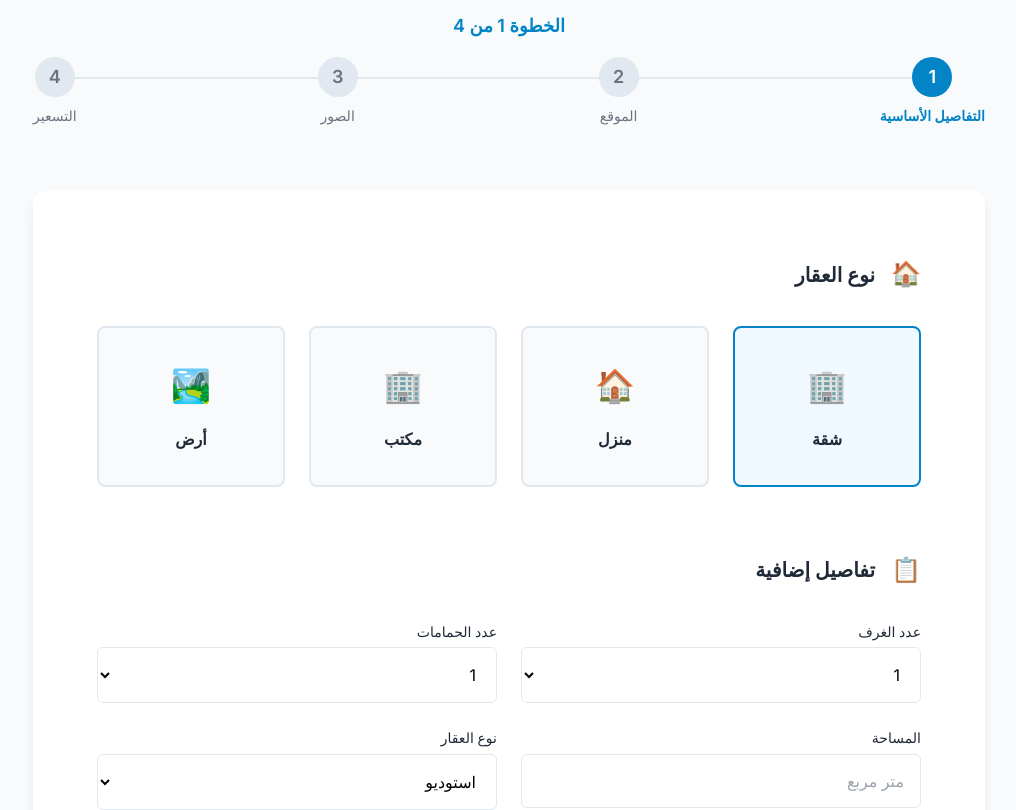
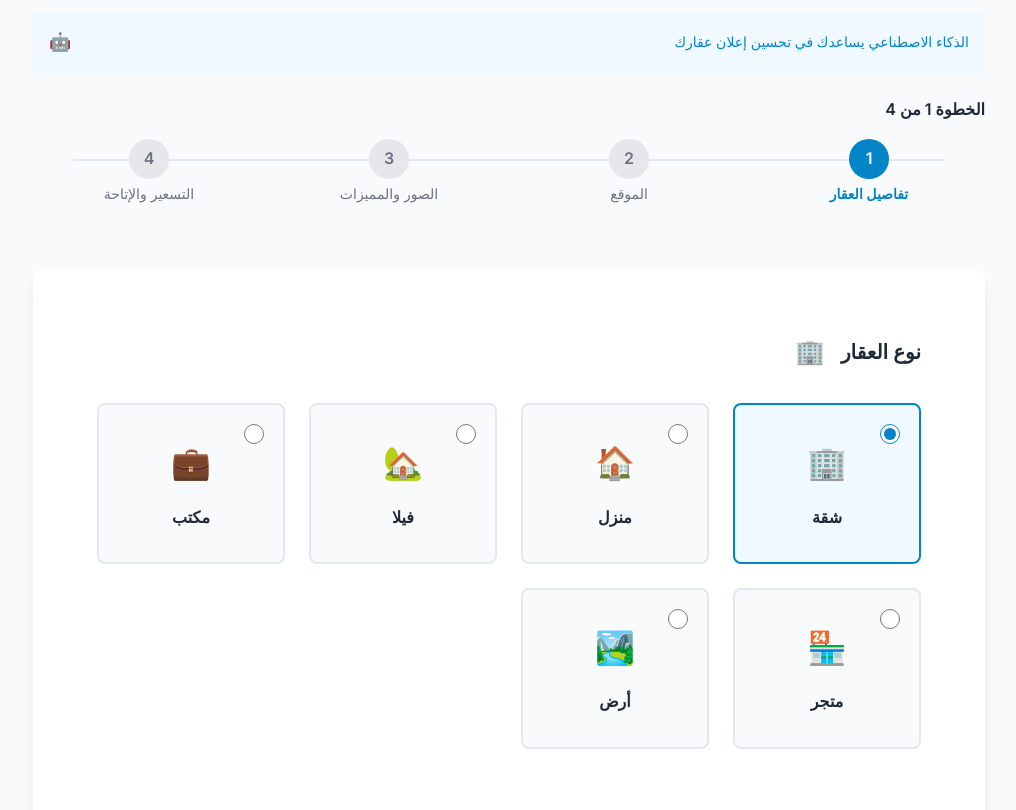
Before and after one commit to yaraabdullah/AmlakTech-Website, a Next.js app: page /owner/add-property in a window 1280 px wide. Shown: the part 200-1010 px from the top of the page, without its empty margins (131-1147 px from the left). Built offline with nearby package versions, Linux system fonts and the light colour scheme.

Commit message:
update the property page

```diff
--- a/components/AddProperty.tsx
+++ b/components/AddProperty.tsx
@@ -49,16 +49,18 @@ export default function AddProperty() {
   })
 
   const steps = [
-    { number: 1, title: 'التفاصيل الأساسية', active: currentStep === 1 },
+    { number: 1, title: 'تفاصيل العقار', active: currentStep === 1 },
     { number: 2, title: 'الموقع', active: currentStep === 2 },
-    { number: 3, title: 'الصور', active: currentStep === 3 },
-    { number: 4, title: 'التسعير', active: currentStep === 4 }
+    { number: 3, title: 'الصور والمميزات', active: currentStep === 3 },
+    { number: 4, title: 'التسعير والإتاحة', active: currentStep === 4 }
   ]
 
   const propertyTypes = [
     { id: 'شقة', title: 'شقة', icon: '🏢', selected: formData.propertyType === 'شقة' },
     { id: 'منزل', title: 'منزل', icon: '🏠', selected: formData.propertyType === 'منزل' },
-    { id: 'مكتب', title: 'مكتب', icon: '🏢', selected: formData.propertyType === 'مكتب' },
+    { id: 'فيلا', title: 'فيلا', icon: '🏡', selected: formData.propertyType === 'فيلا' },
+    { id: 'مكتب', title: 'مكتب', icon: '💼', selected: formData.propertyType === 'مكتب' },
+    { id: 'متجر', title: 'متجر', icon: '🏪', selected: formData.propertyType === 'متجر' },
     { id: 'أرض', title: 'أرض', icon: '🏞️', selected: formData.propertyType === 'أرض' }
   ]
 
@@ -117,6 +119,12 @@ export default function AddProperty() {
               <h1>إضافة عقار جديد</h1>
             </div>
 
+            {/* AI Assistant Banner */}
+            <div className={styles.aiBanner}>
+              <p className={styles.aiBannerText}>الذكاء الاصطناعي يساعدك في تحسين إعلان عقارك</p>
+              <span className={styles.aiBannerIcon}>🤖</span>
+            </div>
+
             {/* Progress Indicator */}
             <div className={styles.progressContainer}>
               <div className={styles.progressText}>
@@ -124,7 +132,7 @@ export default function AddProperty() {
               </div>
               <div className={styles.progressBar}>
                 {steps.map((step, index) => (
-                  <div key={step.number} className={styles.progressStep}>
+                  <div key={step.number} className={`${styles.progressStep} ${step.active ? styles.active : ''}`}>
                     <div className={`${styles.stepCircle} ${step.active ? styles.active : ''}`}>
                       {step.number}
                     </div>
@@ -145,8 +153,8 @@ export default function AddProperty() {
                 {/* Property Type */}
                 <div className={styles.section}>
                   <div className={styles.sectionHeader}>
-                    <span className={styles.sectionIcon}>🏠</span>
                     <h2 className={styles.sectionTitle}>نوع العقار</h2>
+                    <span className={styles.sectionIcon}>🏢</span>
                   </div>
 
                   <div className={styles.propertyTypeGrid}>
@@ -158,6 +166,16 @@ export default function AddProperty() {
                       >
                         <div className={styles.typeIcon}>{type.icon}</div>
                         <span className={styles.typeTitle}>{type.title}</span>
+                        <div className={styles.radioButton}>
+                          <input
+                            type="radio"
+                            name="propertyType"
+                            value={type.id}
+                            checked={type.selected}
+                            onChange={() => handlePropertyTypeSelect(type.id)}
+                            className={styles.radioInput}
+                          />
+                        </div>
                       </div>
                     ))}
                   </div>
@@ -166,7 +184,6 @@ export default function AddProperty() {
                 {/* Additional Details */}
                 <div className={styles.section}>
                   <div className={styles.sectionHeader}>
-                    <span className={styles.sectionIcon}>📋</span>
                     <h2 className={styles.sectionTitle}>تفاصيل إضافية</h2>
                   </div>
 
@@ -203,30 +220,15 @@ export default function AddProperty() {
                     </div>
 
                     <div className={styles.fieldGroup}>
-                      <label className={styles.fieldLabel}>المساحة</label>
+                      <label className={styles.fieldLabel}>استوديو</label>
                       <input
                         type="text"
-                        name="area"
-                        value={formData.area}
-                        onChange={handleInputChange}
-                        placeholder="متر مربع"
-                        className={styles.fieldInput}
-                      />
-                    </div>
-
-                    <div className={styles.fieldGroup}>
-                      <label className={styles.fieldLabel}>نوع العقار</label>
-                      <select
                         name="propertySubType"
                         value={formData.propertySubType}
                         onChange={handleInputChange}
+                        placeholder="استوديو"
                         className={styles.fieldInput}
-                      >
-                        <option value="استوديو">استوديو</option>
-                        <option value="شقة">شقة</option>
-                        <option value="دوبلكس">دوبلكس</option>
-                        <option value="بنتهاوس">بنتهاوس</option>
-                      </select>
+                      />
                     </div>
 
                     <div className={styles.fieldGroup}>
@@ -237,6 +239,18 @@ export default function AddProperty() {
                         value={formData.constructionYear}
                         onChange={handleInputChange}
                         placeholder="مثال: 2020"
+                        className={styles.fieldInput}
+                      />
+                    </div>
+
+                    <div className={styles.fieldGroup}>
+                      <label className={styles.fieldLabel}>المساحة (متر مربع)</label>
+                      <input
+                        type="text"
+                        name="area"
+                        value={formData.area}
+                        onChange={handleInputChange}
+                        placeholder="متر مربع"
                         className={styles.fieldInput}
                       />
                     </div>
--- a/styles/AddProperty.module.css
+++ b/styles/AddProperty.module.css
@@ -118,18 +118,39 @@
   font-family: var(--font-family-primary);
 }
 
+/* AI Assistant Banner */
+.aiBanner {
+  background: #f8f9fa;
+  border-radius: var(--border-radius-md);
+  padding: var(--spacing-md) var(--spacing-lg);
+  margin-bottom: var(--spacing-lg);
+  display: flex;
+  align-items: center;
+  justify-content: space-between;
+}
+
+.aiBannerText {
+  font-size: var(--font-size-sm);
+  color: var(--color-text-secondary);
+  margin: 0;
+  font-family: var(--font-family-primary);
+}
+
+.aiBannerIcon {
+  font-size: var(--font-size-lg);
+  color: var(--color-primary);
+}
+
 /* Progress Container */
 .progressContainer {
-  display: flex;
-  flex-direction: column;
-  gap: var(--spacing-md);
+  margin-bottom: var(--spacing-xl);
 }
 
 .progressText {
-  font-size: var(--font-size-lg);
+  font-size: var(--font-size-base);
   font-weight: var(--font-weight-semibold);
-  color: var(--color-primary);
-  text-align: center;
+  color: var(--color-text-primary);
+  margin-bottom: var(--spacing-md);
   font-family: var(--font-family-primary);
 }
 
@@ -159,19 +180,147 @@
   z-index: 2;
 }
 
+.progressBar {
+  display: flex;
+  align-items: center;
+  gap: var(--spacing-sm);
+  margin-bottom: var(--spacing-md);
+}
+
+.progressStep {
+  display: flex;
+  flex-direction: column;
+  align-items: center;
+  gap: var(--spacing-xs);
+  flex: 1;
+}
+
 .stepCircle {
   width: 40px;
   height: 40px;
   border-radius: 50%;
-  background: var(--color-border);
-  color: var(--color-text-secondary);
+  background: #e5e7eb;
   display: flex;
   align-items: center;
   justify-content: center;
   font-weight: var(--font-weight-semibold);
-  font-size: var(--font-size-lg);
-  margin-bottom: var(--spacing-sm);
+  color: var(--color-text-secondary);
+  font-family: var(--font-family-primary);
   transition: all 0.3s ease;
+}
+
+.stepCircle.active {
+  background: var(--color-primary);
+  color: var(--color-text-white);
+}
+
+.stepTitle {
+  font-size: var(--font-size-sm);
+  color: var(--color-text-secondary);
+  text-align: center;
+  font-family: var(--font-family-primary);
+}
+
+.stepTitle.active {
+  color: var(--color-primary);
+  font-weight: var(--font-weight-semibold);
+}
+
+/* Property Type Grid */
+.propertyTypeGrid {
+  display: grid;
+  grid-template-columns: repeat(3, 1fr);
+  gap: var(--spacing-md);
+  margin-bottom: var(--spacing-xl);
+}
+
+.propertyTypeCard {
+  background: var(--color-background-primary);
+  border: 2px solid #e5e7eb;
+  border-radius: var(--border-radius-lg);
+  padding: var(--spacing-lg);
+  display: flex;
+  flex-direction: column;
+  align-items: center;
+  gap: var(--spacing-md);
+  cursor: pointer;
+  transition: all 0.3s ease;
+  position: relative;
+}
+
+.propertyTypeCard:hover {
+  border-color: var(--color-primary);
+  transform: translateY(-2px);
+  box-shadow: var(--shadow-md);
+}
+
+.propertyTypeCard.selected {
+  border-color: var(--color-primary);
+  background: #f0f9ff;
+}
+
+.typeIcon {
+  font-size: var(--font-size-2xl);
+  color: var(--color-primary);
+}
+
+.typeTitle {
+  font-size: var(--font-size-base);
+  font-weight: var(--font-weight-medium);
+  color: var(--color-text-primary);
+  font-family: var(--font-family-primary);
+}
+
+.radioButton {
+  position: absolute;
+  top: var(--spacing-md);
+  right: var(--spacing-md);
+}
+
+.radioInput {
+  width: 20px;
+  height: 20px;
+  accent-color: var(--color-primary);
+}
+
+/* Details Grid */
+.detailsGrid {
+  display: grid;
+  grid-template-columns: repeat(2, 1fr);
+  gap: var(--spacing-lg);
+}
+
+.detailsGrid .fieldGroup:last-child {
+  grid-column: 1 / -1;
+}
+
+.fieldGroup {
+  display: flex;
+  flex-direction: column;
+  gap: var(--spacing-sm);
+}
+
+.fieldLabel {
+  font-size: var(--font-size-sm);
+  font-weight: var(--font-weight-medium);
+  color: var(--color-text-primary);
+  font-family: var(--font-family-primary);
+}
+
+.fieldInput {
+  padding: var(--spacing-md);
+  border: 1px solid var(--color-border);
+  border-radius: var(--border-radius-md);
+  font-size: var(--font-size-base);
+  font-family: var(--font-family-primary);
+  background: var(--color-background-primary);
+  transition: border-color 0.3s ease;
+}
+
+.fieldInput:focus {
+  outline: none;
+  border-color: var(--color-primary);
+  box-shadow: 0 0 0 3px rgba(59, 130, 246, 0.1);
 }
 
 .stepCircle.active {
```
